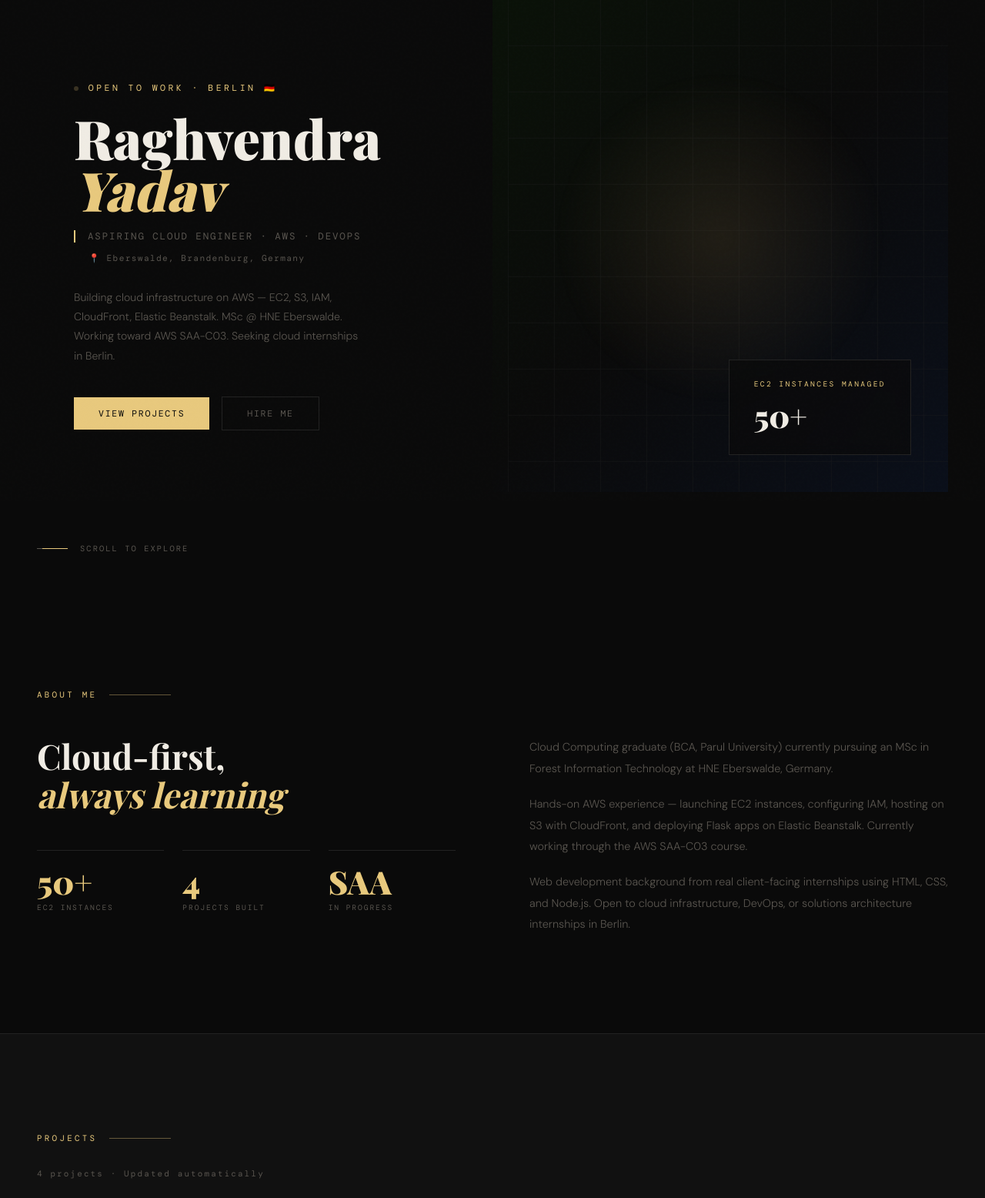
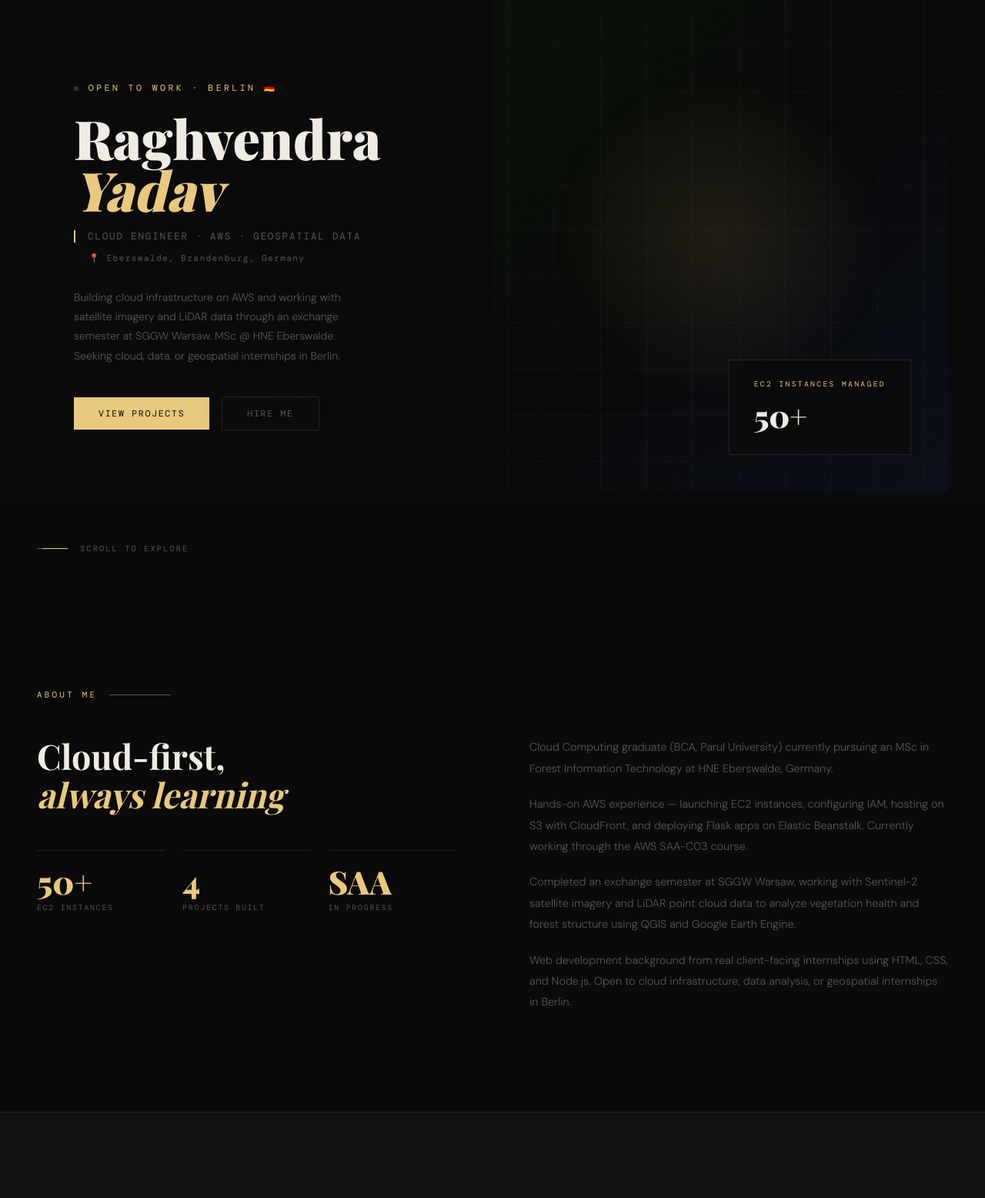
Before and after one commit to Raghvendrayadav07/Flask-portfolio-aws-elasticbeanstalk, a Flask app: page / in a window 1280 px wide. Shown: the part 149-1705 px from the top of the page at 77% size. Run offline with Flask 3, Linux system fonts and the light colour scheme; some web fonts are replaced.

Commit message:
Revise hero section and education details
Updated professional title and summary to reflect current focus on geospatial data and cloud engineering. Added exchange semester details and skills related to satellite imagery analysis.

```diff
--- a/templates/index.html
+++ b/templates/index.html
@@ -144,9 +144,9 @@
   <div class="hero-left">
     <p class="hero-tag">Open to work · Berlin 🇩🇪</p>
     <h1 class="hero-name">Raghvendra<br><em>Yadav</em></h1>
-    <p class="hero-title">Aspiring Cloud Engineer · AWS · DevOps</p>
+   <p class="hero-title">Cloud Engineer · AWS · Geospatial Data</p>
     <p class="hero-location">📍 Eberswalde, Brandenburg, Germany</p>
-    <p class="hero-summary">Building cloud infrastructure on AWS — EC2, S3, IAM, CloudFront, Elastic Beanstalk. MSc @ HNE Eberswalde. Working toward AWS SAA-C03. Seeking cloud internships in Berlin.</p>
+    <p class="hero-summary">Building cloud infrastructure on AWS and working with satellite imagery and LiDAR data through an exchange semester at SGGW Warsaw. MSc @ HNE Eberswalde. Seeking cloud, data, or geospatial internships in Berlin.</p>
     <div class="hero-cta">
       <a href="#projects" class="btn btn-primary">View Projects</a>
       <a href="#contact" class="btn btn-ghost">Hire Me</a>
@@ -178,7 +178,8 @@
       <div class="about-body">
         <p>Cloud Computing graduate (BCA, Parul University) currently pursuing an MSc in Forest Information Technology at HNE Eberswalde, Germany.</p>
         <p>Hands-on AWS experience — launching EC2 instances, configuring IAM, hosting on S3 with CloudFront, and deploying Flask apps on Elastic Beanstalk. Currently working through the AWS SAA-C03 course.</p>
-        <p>Web development background from real client-facing internships using HTML, CSS, and Node.js. Open to cloud infrastructure, DevOps, or solutions architecture internships in Berlin.</p>
+       <p>Completed an exchange semester at SGGW Warsaw, working with Sentinel-2 satellite imagery and LiDAR point cloud data to analyze vegetation health and forest structure using QGIS and Google Earth Engine.</p>
+<p>Web development background from real client-facing internships using HTML, CSS, and Node.js. Open to cloud infrastructure, data analysis, or geospatial internships in Berlin.</p>
       </div>
     </div>
   </div>
@@ -224,19 +225,29 @@
     <div class="skill-row reveal"><span class="skill-name">Linux / Bash</span><div class="skill-bar-wrap"><div class="skill-bar" data-width="72"></div></div></div>
     <div class="skill-row reveal"><span class="skill-name">HTML / CSS / Node.js</span><div class="skill-bar-wrap"><div class="skill-bar" data-width="82"></div></div></div>
     <div class="skill-row reveal"><span class="skill-name">Git / GitHub</span><div class="skill-bar-wrap"><div class="skill-bar" data-width="78"></div></div></div>
+    <div class="skill-row reveal"><span class="skill-name">QGIS / Google Earth Engine</span><div class="skill-bar-wrap"><div class="skill-bar" data-width="70"></div></div></div>
+    <div class="skill-row reveal"><span class="skill-name">LAStools / SILVA</span><div class="skill-bar-wrap"><div class="skill-bar" data-width="65"></div></div></div>
+  </div>
+</section>
   </div>
 </section>
 
 <section id="education" style="background:var(--surface);border-top:1px solid var(--border)">
   <div class="section-label">Education</div>
-  <div class="edu-grid">
+  <div class="edu-grid" style="grid-template-columns:repeat(auto-fit,minmax(300px,1fr))">
     <div class="edu-card reveal">
       <div class="edu-school">HNE Eberswalde · Germany</div>
       <h3 class="edu-degree">MSc — Forest Information Technology</h3>
       <p class="edu-period">Sep 2025 – Jun 2027</p>
-      <p class="edu-desc">Actively building AWS cloud skills alongside studies. Working toward AWS SAA-C03 certification.</p>
+      <p class="edu-desc">Actively building AWS cloud skills alongside studies.</p>
     </div>
     <div class="edu-card reveal" style="transition-delay:.15s">
+      <div class="edu-school">SGGW Warsaw · Poland</div>
+      <h3 class="edu-degree">Exchange Semester — GIS &amp; Remote Sensing</h3>
+      <p class="edu-period">Feb 2026 – Jun 2026</p>
+      <p class="edu-desc">Applied coursework in satellite imagery analysis, LiDAR processing, and forest data systems.</p>
+    </div>
+    <div class="edu-card reveal" style="transition-delay:.3s">
       <div class="edu-school">Parul University · India</div>
       <h3 class="edu-degree">BCA — Cloud Computing</h3>
       <p class="edu-period">Apr 2021 – Apr 2024 · GPA: 7.9</p>
```
